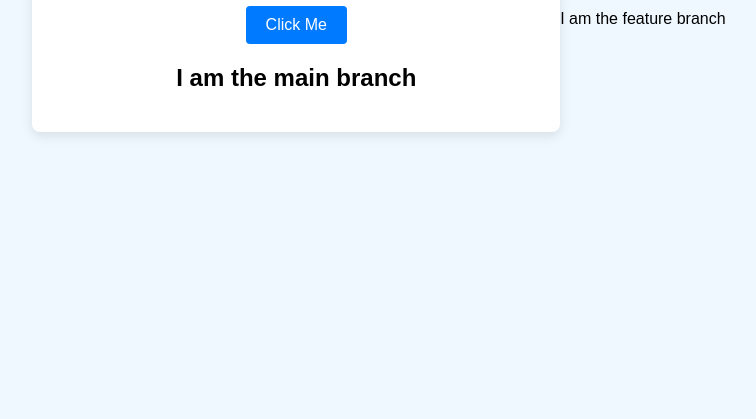
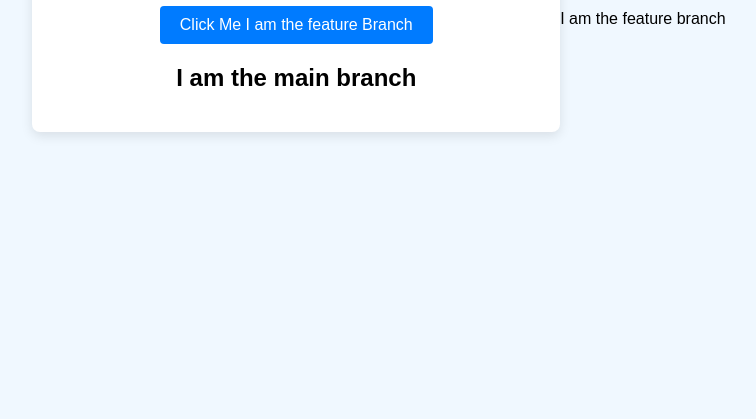
Before and after one commit to Ayush7Rai/Learn, a plain HTML site: page index.html in a window 1280 px wide. Shown: the part 381-800 px from the top of the page, without its empty margins (261-1017 px from the left). Drawn offline with Linux system fonts and the light colour scheme.

Commit message:
button modified feature

```diff
--- a/index.html
+++ b/index.html
@@ -9,7 +9,7 @@
 <body>
     <div class="container">
         <h1 id="welcome-message">Welcome to My Basic Web Page</h1>
-        <button id="change-text-btn">Click Me</button>
+        <button id="change-text-btn">Click Me I am the feature Branch</button>
         <h2>I am the main branch</h2>
     </div>
 
```
